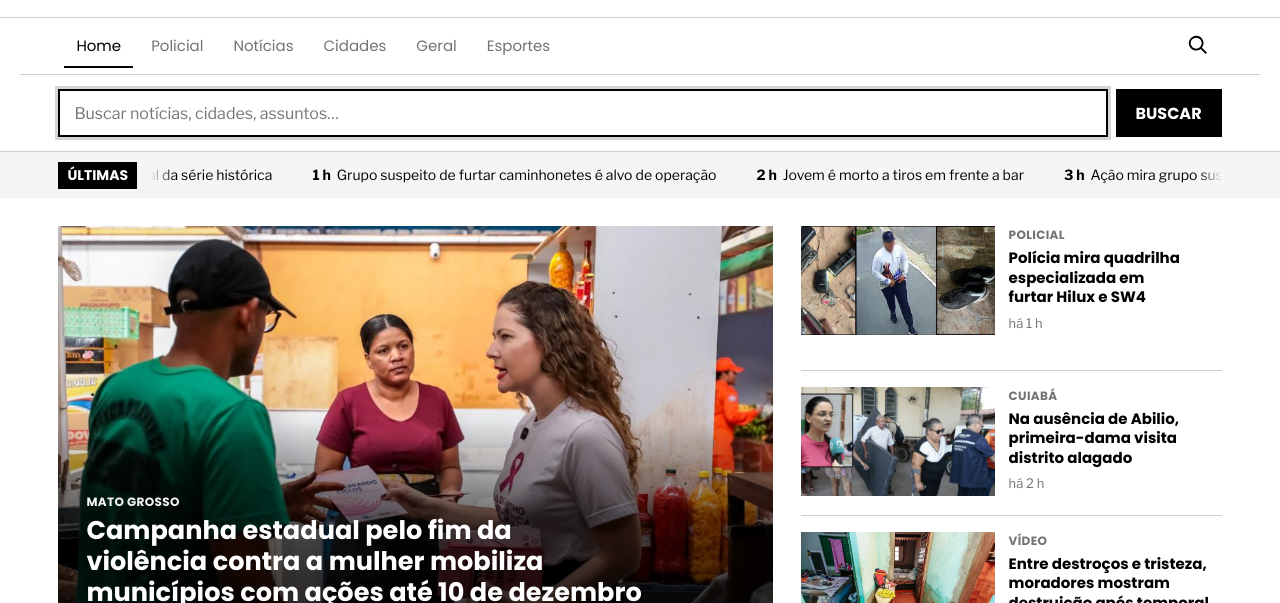
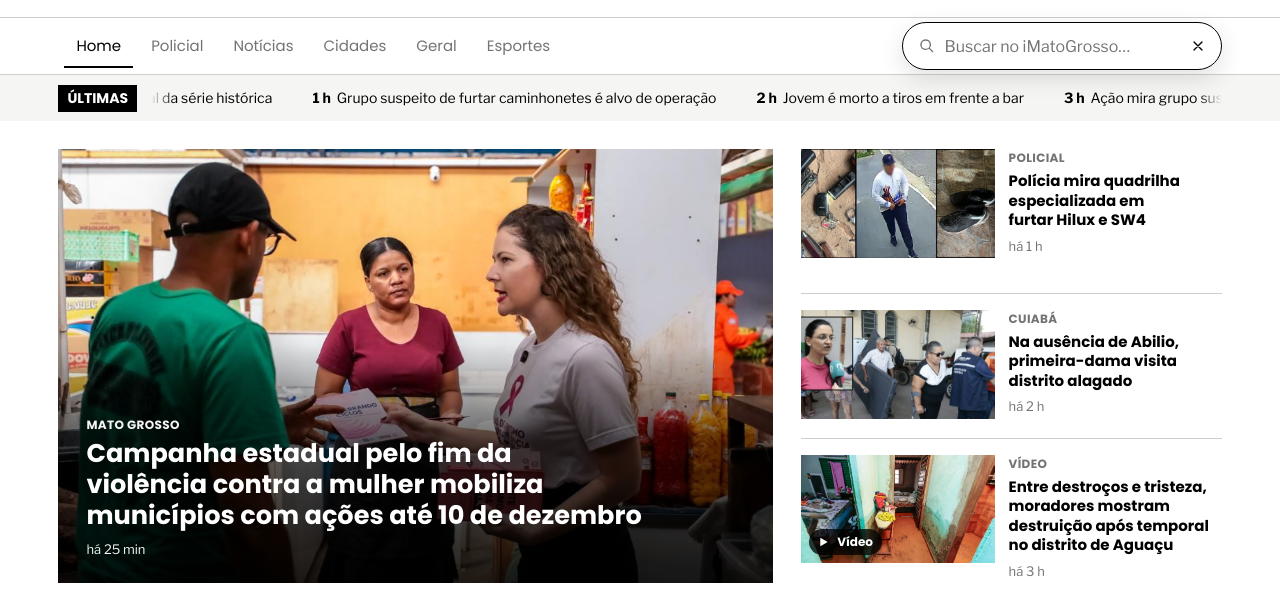
Before and after one commit to luizpodecrer-ship-it/imatogrosso, a plain HTML site: page index.html in a window 1280 px wide. Both pictures are taken after a click on the button 1197 px from the left and 195 px from the top of the page. Shown: the part 149-752 px from the top of the page. Drawn offline with nearby package versions, Linux system fonts and the light colour scheme.

Commit message:
Busca do menu: lupa que se abre num campo, com X e Esc para fechar
Co-Authored-By: Claude Opus 5.5 <noreply@anthropic.com>
Claude-Session: https://claude.ai/code/session_013Hzvk4DKoLEkXngPdMkbib

```diff
--- a/assets/css/style.css
+++ b/assets/css/style.css
@@ -53,10 +53,6 @@ a{color:inherit;text-decoration:none}a:hover .t{text-decoration:underline;text-d
 .menu .hov,.menu .ind{position:absolute;left:0;width:0;pointer-events:none;transition:left .3s ease-out,width .3s ease-out,opacity .3s ease-out}
 .menu .hov{top:12px;height:32px;border-radius:6px;background:light-dark(var(--k3),var(--k1));opacity:0}
 .menu .ind{bottom:6px;height:2px;background:var(--ink)}
-.busca{margin-left:auto;width:48px;height:48px;border:0;background:none;color:var(--ink);cursor:pointer;flex:none}
-.busca svg{width:22px;height:22px;fill:currentColor}
-.nav .bx{display:none;padding:14px max(3vw,16px);border-top:1px solid var(--line)}.nav .bx.on{display:block}
-.bx form{display:flex;gap:8px}.bx input{flex:1;font:16px var(--sans);padding:12px 14px;border:2px solid var(--ink);background:var(--bg);color:var(--ink)}
 .btn{font:700 16px var(--cond);text-transform:uppercase;padding:0 20px;min-height:48px;background:var(--box);color:var(--boxi);border:0;cursor:pointer}
 /* últimas */
 .ult{background:var(--paper);font-size:14px}
@@ -209,12 +205,11 @@ footer .copy .wrap{display:flex;flex-wrap:wrap;align-items:center;justify-conten
 @media(max-width:640px){footer .wrap>div>p{font-size:14px}.assina>span{display:none}.assina{gap:2px 16px}}
 
 /* ===== Hover e toque em todos os botões e links clicáveis ===== */
-.btn,.busca,.chips button,.tema button,.top .soc a,.top .ctt,.sh .mais,.fita a,.logo,.mini,.pt,.ferr button,.tags a,.form input,.form textarea,#q{transition:background-color .2s,color .2s,border-color .2s,opacity .2s,transform .15s,box-shadow .2s}
+.btn,.chips button,.tema button,.top .soc a,.top .ctt,.sh .mais,.fita a,.logo,.mini,.pt,.ferr button,.tags a,.form input,.form textarea{transition:background-color .2s,color .2s,border-color .2s,opacity .2s,transform .15s,box-shadow .2s}
 .btn:hover{background:var(--k1);color:var(--k4);box-shadow:0 6px 16px rgb(0 0 0/.18);transform:translateY(-1px)}
 :root[data-theme=dark] .btn:hover{background:var(--k3);color:var(--k0)}
 @media(prefers-color-scheme:dark){:root:not([data-theme=light]) .btn:hover{background:var(--k3);color:var(--k0)}}
-.btn:active,.pt:active,.chips button:active,.ferr button:active,.busca:active{transform:scale(.96);box-shadow:none}
-.busca{border-radius:99px}.busca:hover{background:var(--paper)}
+.btn:active,.pt:active,.chips button:active,.ferr button:active{transform:scale(.96);box-shadow:none}
 .chips button:hover{border-color:var(--ink)}.chips button[aria-pressed=true]:hover{background:var(--k1)}
 .tema button:hover{color:var(--k3)}
 .top .soc a{border-radius:99px}.top .soc a:hover{background:var(--k1)}
@@ -223,8 +218,8 @@ footer .copy .wrap{display:flex;flex-wrap:wrap;align-items:center;justify-conten
 .fita a:hover{text-decoration:underline;text-underline-offset:3px}
 .logo:hover,.mini:hover{opacity:.8}
 .pt:hover{transform:translateY(-1px)}
-.form input:hover,.form textarea:hover,#q:hover{border-color:var(--ink)}
-.form input:focus,.form textarea:focus,#q:focus{outline:none;border-color:var(--ink);box-shadow:0 0 0 3px rgb(115 115 115/.3)}
+.form input:hover,.form textarea:hover{border-color:var(--ink)}
+.form input:focus,.form textarea:focus{outline:none;border-color:var(--ink);box-shadow:0 0 0 3px rgb(115 115 115/.3)}
 .trilha a,.vizinhas a,.indice a{transition:color .2s,border-color .2s}
 
 /* ===== Contato ===== */
@@ -269,3 +264,27 @@ footer .copy .wrap{display:flex;flex-wrap:wrap;align-items:center;justify-conten
 .ed-vazio{color:var(--mut);margin:20px 0 0}
 @media(max-width:1000px){.ed-grade{grid-template-columns:minmax(0,1fr)}}
 @media(max-width:640px){.ed-lista a{grid-template-columns:minmax(0,40%) minmax(0,1fr);gap:14px}.ed-lista .t{font-size:16px}.ed-nome .i{width:30px;height:43px}}
+
+/* ===== Busca que se expande (ref. "expanding search dock") ===== */
+.dock{position:relative;margin-left:auto;display:flex;justify-content:flex-end;align-items:center;height:48px;flex:none}
+.dock-btn{display:grid;place-items:center;width:48px;height:48px;padding:0;border:1px solid var(--line);border-radius:99px;background:var(--bg);color:var(--ink);cursor:pointer;
+ transition:background-color .2s,border-color .2s,transform .35s cubic-bezier(.34,1.56,.64,1),opacity .2s}
+.dock-btn svg{width:20px;height:20px;fill:currentColor}
+.dock-btn:hover{background:var(--paper);border-color:var(--ink)}.dock-btn:active{transform:scale(.9)}
+.dock-form{position:absolute;right:0;top:0;z-index:5;display:flex;align-items:center;gap:8px;width:48px;height:48px;overflow:hidden;opacity:0;
+ border:1px solid var(--line);border-radius:99px;background:color-mix(in srgb,var(--bg) 82%,transparent);-webkit-backdrop-filter:blur(12px);backdrop-filter:blur(12px);
+ box-shadow:0 8px 24px rgb(0 0 0/.12);transition:width .45s cubic-bezier(.34,1.3,.64,1),opacity .2s}
+.dock.aberto .dock-form{width:min(320px,calc(100vw - 32px));opacity:1}
+.dock.aberto .dock-btn{transform:scale(0);opacity:0}
+.dock-lupa{width:16px;height:16px;margin-left:16px;fill:var(--mut);flex:none}
+.dock-form input{flex:1;min-width:0;height:46px;border:0;background:none;color:var(--ink);font:16px var(--body-font);outline:none}
+.dock-form input::placeholder{color:var(--mut)}
+.dock-form input::-webkit-search-cancel-button{display:none}
+.dock-form:focus-within{border-color:var(--ink)}
+.dock-x{display:grid;place-items:center;width:32px;height:32px;margin-right:7px;padding:0;border:0;border-radius:99px;background:none;color:var(--ink);cursor:pointer;flex:none;
+ transform:scale(0);transition:transform .3s cubic-bezier(.34,1.56,.64,1) .1s,background-color .2s}
+.dock.aberto .dock-x{transform:scale(1)}
+.dock-x:hover{background:var(--paper);transform:scale(1.1)}.dock-x:active{transform:scale(.9)}
+.dock-x svg{width:16px;height:16px;fill:none;stroke:currentColor;stroke-width:2;stroke-linecap:round}
+@media(prefers-reduced-motion:reduce){.dock-form,.dock-btn,.dock-x{transition:none}}
+@media(max-width:600px){.dock.aberto .dock-form{width:calc(100vw - 2*max(3vw,16px));background:var(--bg)}}
--- a/assets/js/main.js
+++ b/assets/js/main.js
@@ -45,8 +45,15 @@ $('chips').addEventListener('click',e=>{if(e.target.tagName==='BUTTON')pinta(e.t
 
 try{$('hoje').textContent=new Date().toLocaleDateString('pt-BR',{day:'numeric',month:'long',year:'numeric',timeZone:'America/Cuiaba'})}catch(e){}
 const nav=$('nav'),io=new IntersectionObserver(([e])=>nav.classList.toggle('solto',!e.isIntersecting));io.observe(document.querySelector('.head'));
-$('bt').addEventListener('click',()=>{const on=$('bx').classList.toggle('on');$('bt').setAttribute('aria-expanded',on);if(on)$('q').focus()});
-$('fb-form').addEventListener('submit',e=>e.preventDefault());
+/* busca que se expande: lupa vira campo; X ou Esc fecham e limpam */
+const dock=$('dock'),dform=$('fb-form');let dockT;
+const abreBusca=()=>{clearTimeout(dockT);dform.hidden=false;requestAnimationFrame(()=>{dock.classList.add('aberto');$('bt').setAttribute('aria-expanded','true');setTimeout(()=>$('q').focus(),60)})};
+const fechaBusca=(foco)=>{dock.classList.remove('aberto');$('bt').setAttribute('aria-expanded','false');$('q').value='';dockT=setTimeout(()=>{dform.hidden=true},450);if(foco)$('bt').focus()};
+$('bt').addEventListener('click',abreBusca);
+$('dock-x').addEventListener('click',()=>fechaBusca(true));
+dform.addEventListener('keydown',e=>{if(e.key==='Escape')fechaBusca(true)});
+document.addEventListener('click',e=>{if(dock.classList.contains('aberto')&&!dock.contains(e.target)&&!$('q').value)fechaBusca(false)});
+$('fb-form').addEventListener('submit',e=>{e.preventDefault();if(!$('q').value.trim())$('q').focus()});
 /* tema do site: system segue o aparelho; light/dark fixam; a escolha fica guardada neste navegador */
 const raiz=document.documentElement,tema=$('tema'),bola=tema.querySelector('.tema-bola'),tbs=[...tema.querySelectorAll('button')];
 const aplica=t=>{if(t==='system')raiz.removeAttribute('data-theme');else raiz.dataset.theme=t;
--- a/index.html
+++ b/index.html
@@ -55,10 +55,17 @@
   <li><a href="editoria.html?e=geral">Geral</a></li>
   <li><a href="editoria.html?e=esportes">Esportes</a></li>
  </ul>
- <button class="busca" id="bt" aria-expanded="false" aria-controls="bx" aria-label="Buscar"><svg><use href="#lupa"/></svg></button>
+ <!-- busca que se expande (ref. "expanding search dock", refeita em JS puro). WP: action="/" e name="s" -->
+ <div class="dock" id="dock">
+  <button class="dock-btn" id="bt" type="button" aria-expanded="false" aria-controls="fb-form" aria-label="Buscar"><svg><use href="#lupa"/></svg></button>
+  <form class="dock-form" id="fb-form" role="search" action="index.html" hidden>
+   <svg class="dock-lupa" aria-hidden="true"><use href="#lupa"/></svg>
+   <label class="vh" for="q">Buscar no iMatoGrosso</label>
+   <input id="q" name="s" type="search" placeholder="Buscar no iMatoGrosso…" autocomplete="off" enterkeyhint="search">
+   <button type="button" class="dock-x" id="dock-x" aria-label="Fechar busca"><svg viewBox="0 0 24 24" aria-hidden="true"><path d="M6 6l12 12M18 6 6 18"/></svg></button>
+  </form>
+ </div>
 </div>
-<div class="bx wrap" id="bx"><form id="fb-form" role="search"><label class="vh" for="q">Buscar no iMatoGrosso</label>
- <input id="q" type="search" placeholder="Buscar notícias, cidades, assuntos…"><button class="btn">Buscar</button></form></div>
 </nav>
 
 <div class="ult" aria-label="Últimas notícias"><div class="wrap"><span class="tag">Últimas</span><div class="trilho"><div class="fita" id="fita"></div></div></div></div>
```
Also changed, not shown: contato.html (+10 -3 lines), editoria.html (+10 -3 lines), noticia.html (+10 -3 lines), privacidade.html (+10 -3 lines), 2 other files.
